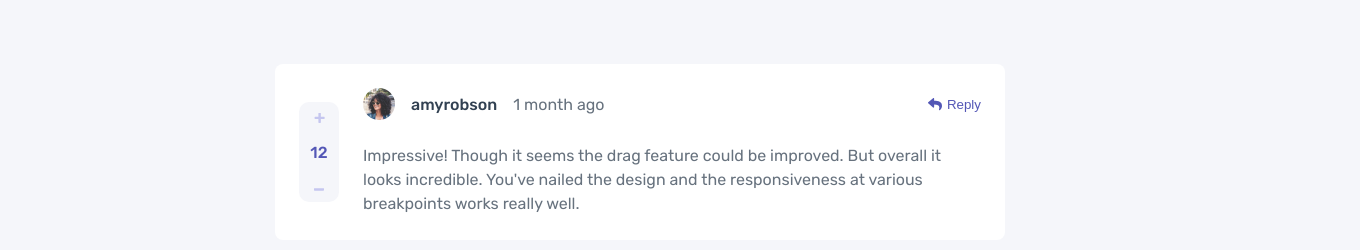
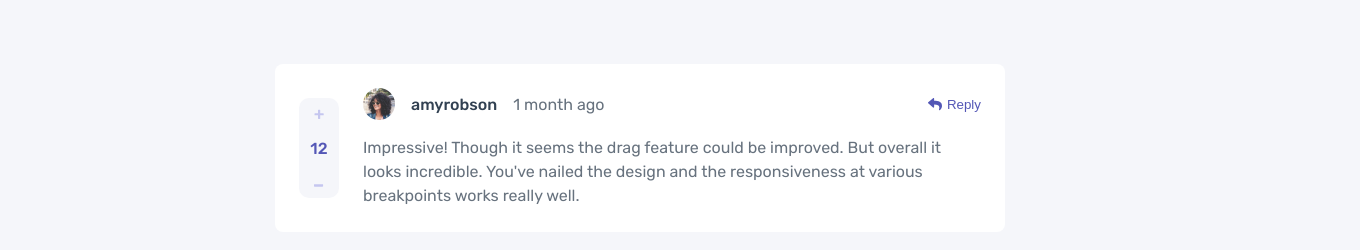
Before and after one commit to mu-abbas/comments-section, a website built with Parcel: page index.html in a window 1280 px wide. Shown: the whole page, 1360 px wide, since content can reach past the window. Built offline with nearby package versions, Linux system fonts and the light colour scheme.

Commit message:
refactoring...

```diff
--- a/index.html
+++ b/index.html
@@ -13,37 +13,41 @@
   </head>
   <body>
     <main class="main">
-      <section class="comments-section">
-        <div class="comment-votes">
+      <section class="comment-section">
+        <article class="comment">
+          <div class="block-votes">
             <button class="btn">
-            <img class="comment-votes-icon" src="./src/images/icon-plus.svg" />
+              <img class="block-votes-icon" src="./src/images/icon-plus.svg" />
             </button>
-          <span class="comment-votes-counter m-blue">12</span>
+            <span class="block-votes-counter m-blue">12</span>
             <button class="btn">
-            <img class="comment-votes-icon" src="./src/images/icon-minus.svg" />
+              <img class="block-votes-icon" src="./src/images/icon-minus.svg" />
             </button>
           </div>
 
-        <figure class="comment">
-          <figcaption class="comment-details">
-            <picture class="comment-details-img">
+          <figure class="block-content">
+            <picture class="block-content-img">
               <source srcset="./src/images/avatars/image-amyrobson.webp" />
               <img src="./src/images/avatars/image-amyrobson.png" alt="author photo" />
             </picture>
-            <cite class="comment-details-author">amyrobson</cite>
-            <time class="comment-details-time" datetime="1692522812">1 month ago</time>
 
-            <button class="btn action-btn">
-              <img class="action-btn-icon icon" src="./src/images/icon-reply.svg" />
+            <figcaption class="block-content-details">
+              <cite class="block-content-details-author">amyrobson</cite>
+              <time class="block-content-details-time" datetime="1692522812">1 month ago</time>
+
+              <button class="btn action-btn mg-left-auto">
+                <img class="action-btn-icon" src="./src/images/icon-reply.svg" />
                 <span class="action-btn-description m-blue">reply</span>
               </button>
             </figcaption>
 
-          <blockquote class="comment-message" cite="amyrobson">
-            Impressive! Though it seems the drag feature could be improved. But overall it looks incredible. You&apos;ve
-            nailed the design and the responsiveness at various breakpoints works really well.
+            <blockquote class="block-content-message" cite="amyrobson">
+              Impressive! Though it seems the drag feature could be improved. But overall it looks incredible.
+              You&apos;ve nailed the design and the responsiveness at various breakpoints works really well.
             </blockquote>
           </figure>
+        </article>
+        <article class="reply"></article>
       </section>
     </main>
   </body>
--- a/src/sass/_components.scss
+++ b/src/sass/_components.scss
@@ -1,34 +1,41 @@
-.comment {
-  @include center;
-  align-items: stretch;
-  flex-direction: column;
-  width: 61.8rem;
+.block-content {
+  display: grid;
+  grid-template-columns: min-content 1fr;
+  grid-template-rows: min-content min-content;
+  column-gap: 1.6rem;
+  row-gap: 1.6rem;
 
-  &-votes {
-    width: 4rem;
-    height: 10rem;
+  &-img {
+    width: 3.2rem;
     @include center;
-    align-items: center;
-    justify-content: space-around;
-    flex-direction: column;
-    background-color: $very-light-gray;
-    border-radius: 1rem;
+    & img {
+      width: 100%;
+    }
   }
 
   &-details {
-    padding-bottom: 2.4rem;
-    display: flex;
-    align-items: center;
+    @include center;
     justify-content: start;
     gap: 1.6rem;
+  }
 
-    &-img {
-      width: 3.2rem;
-      @include center;
-      & img {
-        width: 100%;
-      }
-    }
+  &-message {
+    grid-column: 1 / -1;
+  }
+}
+
+.block-votes {
+  @include center;
+  width: 4rem;
+  height: 10rem;
+  justify-content: space-around;
+  flex-direction: column;
+  background-color: $very-light-gray;
+  border-radius: 1rem;
+  flex-shrink: 0;
+
+  &-icon {
+    width: 1rem;
   }
 }
 
@@ -39,7 +46,10 @@
 }
 
 .action-btn {
-  margin-left: auto;
   @include center;
   gap: 0.5rem;
+
+  &-icon {
+    width: 1.4rem;
+  }
 }
--- /dev/null
+++ b/src/sass/_helpers.scss
@@ -0,0 +1,3 @@
+.mg-left-auto {
+  margin-left: auto;
+}
--- a/src/sass/_layouts.scss
+++ b/src/sass/_layouts.scss
@@ -1,14 +1,21 @@
 .main {
+  @include center;
   width: $desktop;
-  padding: 6.4rem 35.5rem;
+  padding: 6.4rem;
 }
 
-.comments-section {
+.comment-section {
+  @include center;
+  flex-direction: column;
+  gap: 0.8rem;
+  width: 73rem;
+}
+
+.comment {
   @include center;
   gap: 2.4rem;
   padding: 2.4rem;
-  align-items: center;
-  justify-content: space-evenly;
   background-color: $white;
   border-radius: 0.8rem;
+  width: 100%;
 }
--- a/src/sass/_typography.scss
+++ b/src/sass/_typography.scss
@@ -4,7 +4,7 @@ body {
   color: $grayish-Blue;
 }
 
-.comment-message {
+.block-content-message {
   font-weight: $regular;
   line-height: 1.5;
 }
@@ -15,7 +15,7 @@ body {
   color: $moderate-blue;
 }
 
-.comment-details-author {
+.block-content-details-author {
   font-style: normal;
   font-weight: $medium;
   color: $dark-blue;
--- a/src/sass/main.scss
+++ b/src/sass/main.scss
@@ -1,4 +1,5 @@
 @import './variables';
+@import './helpers';
 @import './mixins';
 @import './base';
 @import './typography';
```
Lines whose indentation alone changed are shown as unchanged.
